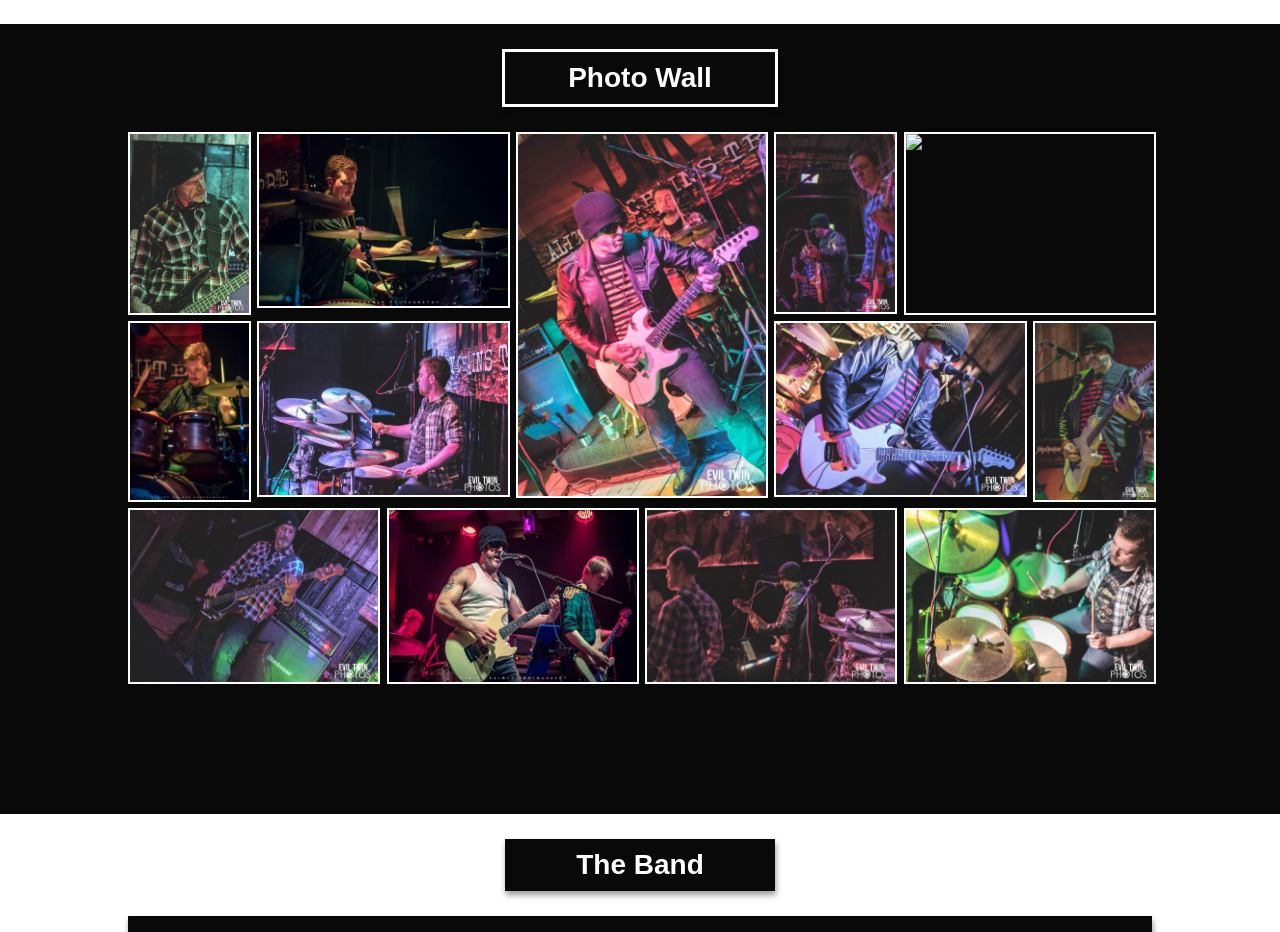
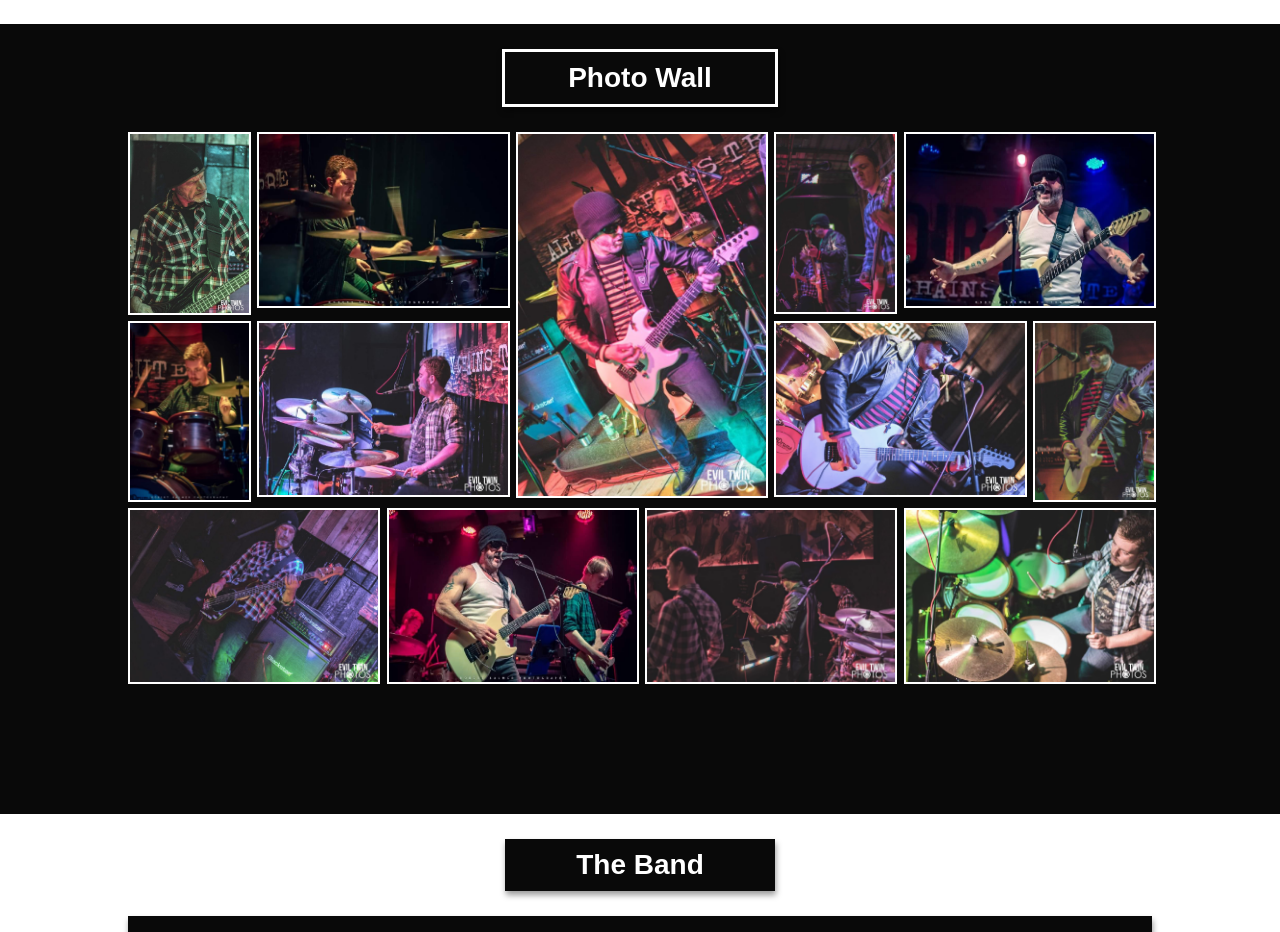
Before and after one commit to JayLewis1/dirt-static, a plain HTML site: page index.html in a window 1280 px wide. Shown: the part 1980-2912 px from the top of the page. Drawn offline with nearby package versions, Linux system fonts and the light colour scheme; the site is published under a folder, as on GitHub Pages, so addresses that start at the root find nothing; a web font is replaced by a local one.

Commit message:
Changing srcs in script file

```diff
--- a/index.html
+++ b/index.html
@@ -196,7 +196,7 @@
       <img src="assets/gallery/img2.png" class="gallery-img n2" onclick="imgGallery()"></img>
       <img src="assets/gallery/img3.png" class="gallery-img n3" onclick="imgGallery()"> </img>
       <img src="assets/gallery/img4.png" class="gallery-img n4" onclick="imgGallery()"></img>
-      <img src="/assets/gallery/img5.png" class="gallery-img n5" onclick="imgGallery()"></img>
+      <img src="assets/gallery/img5.png" class="gallery-img n5" onclick="imgGallery()"></img>
       <img src="assets/gallery/img6.png" class="gallery-img n6" onclick="imgGallery()"></img>
       <img src="assets/gallery/img7.png" class="gallery-img n7" onclick="imgGallery()"></img>
       <img src="assets/gallery/img8.png" class="gallery-img n8" onclick="imgGallery()"></img>
```
